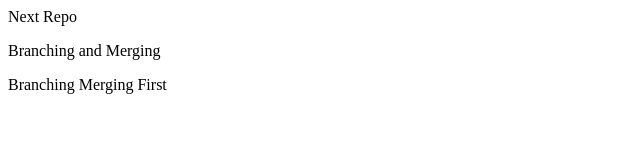
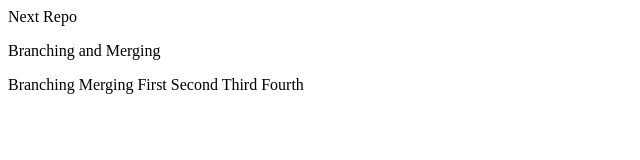
Before and after one commit to nithishamal/Next-Repo, a plain HTML site: page index.html in a window 1280 px wide. Shown: the whole page, without its empty margins (0-640 px from the left). Drawn offline with Linux system fonts and the light colour scheme.

Commit message:
New Changes

```diff
--- a/index.html
+++ b/index.html
@@ -11,5 +11,8 @@
     <span>Branching</span>
     <span>Merging</span>
     <span>First</span>
+    <span>Second</span>
+    <span>Third</span>
+    <span>Fourth</span>
 </body>
 </html>
--- a/output.css
+++ b/output.css
@@ -1,3 +1,3 @@
-.{
+*{
     text-align: center;
 }
```
